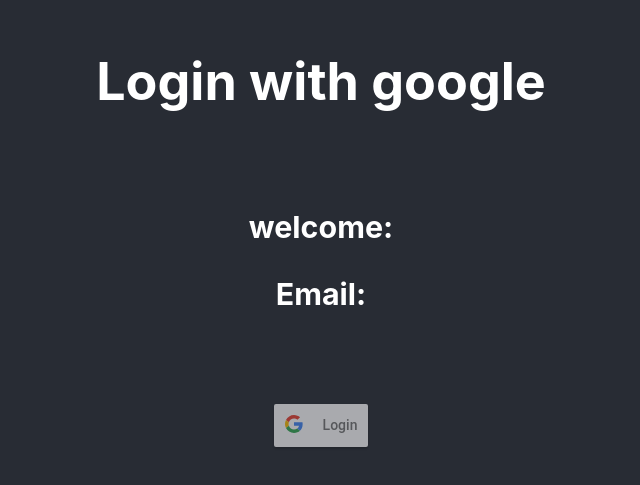
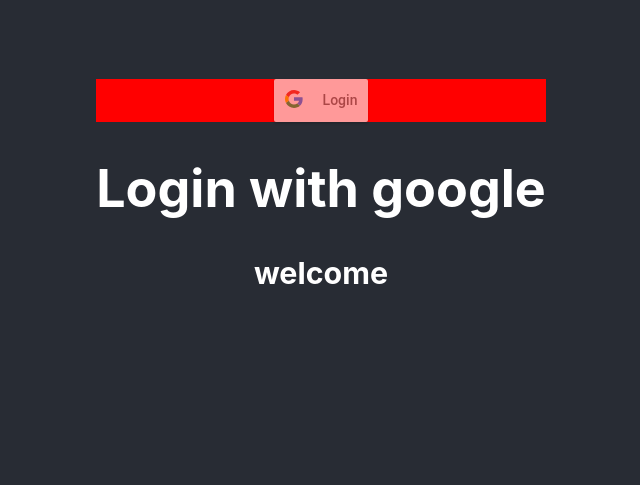
Before and after one commit to wilc0519/week-life, a React (Create React App) app in the folder week-life-front-end/: page / in a window 1280 px wide. Shown: the part 169-654 px from the top of the page, without its empty margins (319-959 px from the left). Built offline with nearby package versions, Linux system fonts and the light colour scheme.

Commit message:
creation of top navigation bar component to place login button

```diff
--- a/week-life-front-end/src/App.js
+++ b/week-life-front-end/src/App.js
@@ -3,6 +3,7 @@
 import {Authentication} from './components/Authentication';
 import { DateBirth } from './pages/DateBirth';
 import { TableMessages } from './pages/TableMessages';
+import { Principal } from './pages/Principal';
 function App() {
   return (
     <div className="App">
@@ -11,7 +12,7 @@
           <div className="App-header">
             <Switch>
               <Route path="/"exact>
-                <Authentication/>
+                <Principal/>
               </Route>
               <Route path="/birthday">
                 <DateBirth/>
--- a/week-life-front-end/src/components/Authentication.js
+++ b/week-life-front-end/src/components/Authentication.js
@@ -2,6 +2,7 @@
 import { userApi } from '../api/userApi';
 import { Login } from './Login';
 import { Logout } from './Logout';
+import { NavBar } from './NavBar';
 
 
 export const Authentication =()=>{
@@ -53,12 +54,7 @@
     }
     return(
         <div>
-            <h1>Login with google</h1>
-            <img src={url} alt={name}></img>
-            <h3>welcome: {name} {lastName}</h3>
-            <h3>Email: {email}</h3>
-            <br></br>
-            <br></br>
+
             {
                 showLoginButton
                 ?<Login clientId={clientId} onLoginSuccess={onLoginSuccess} onLoginFailure={onLoginFailure}/>
--- /dev/null
+++ b/week-life-front-end/src/components/NavBar.js
@@ -0,0 +1,12 @@
+import React from 'react'
+import { Authentication } from './Authentication'
+
+export const NavBar = () => {
+    return (
+        <div style={{background:'red', margin:'top'}}>
+            <nav>
+                <Authentication/>
+            </nav>
+        </div>
+    )
+}
--- /dev/null
+++ b/week-life-front-end/src/pages/Principal.js
@@ -0,0 +1,15 @@
+import React from 'react'
+import { NavBar } from '../components/NavBar'
+
+export const Principal = () => {
+    return (
+        <div>
+            <div><NavBar/></div>
+            <div><h1>Login with google</h1>
+            <h3>welcome </h3>
+            <br></br>
+            <br></br>
+            </div>
+        </div>
+    )
+}
```
